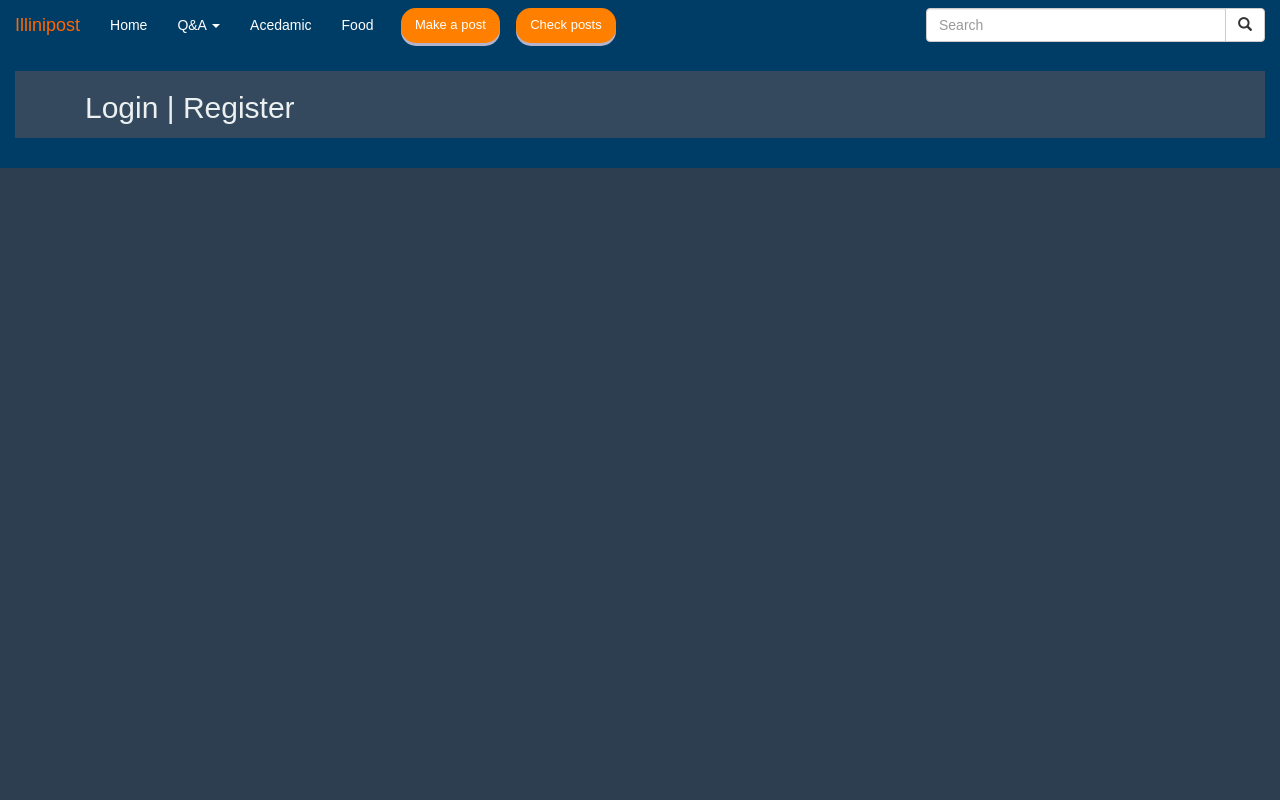
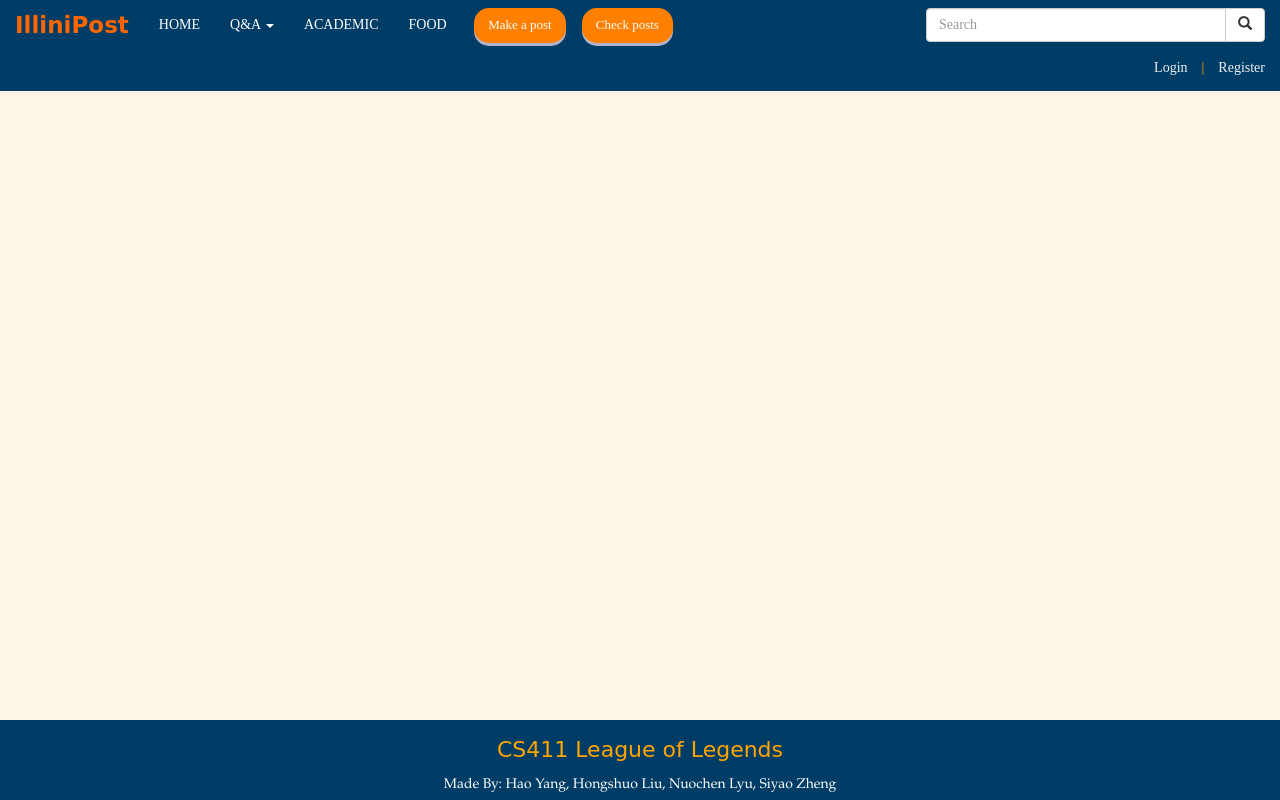
Before and after one commit to HaoYang0000/illinipost, a Laravel app: page / in a window 1280 px wide. Run offline with Laravel 8, Linux system fonts and the light colour scheme; settings files or empty folders that the repository lacks are supplied; some libraries are stand-ins or nearby versions.

Commit message:
change
lol

```diff
--- a/public/css/navigation_bar/nav-bar-element.css
+++ b/public/css/navigation_bar/nav-bar-element.css
@@ -3,16 +3,22 @@ nav#nav-bar-element{
 }
 nav#nav-bar-element a.navbar-brand{
     color: #ff6600;
+    font-size: 23px;
+    font-family:cursive;
+    font-weight: bold;
 }
 nav#nav-bar-element a.nav-text-one{
     color: white;
+    font-family: Charcoal;
 }
 nav#nav-bar-element li.nav-text-background:hover{
     background-color: #ff6600;
+    font-family: Charcoal;
 }
 nav#nav-bar-element{
     position:fixed;
     width: 100%;
+    font-family: Charcoal;
 }
 nav#nav-bar-element a.create-post-button{
     display: inline-block;
@@ -31,10 +37,10 @@ nav#nav-bar-element a.create-post-button{
     margin-left: 1%;
 }
 nav#nav-bar-element a.create-post-button:hover {
-  background-color: #2db300;
+  background-color:   #1E90FF;
 }
 nav#nav-bar-element a.create-post-button:active {
-  background-color: #2db300;
+  background-color:   #483D8B;
   box-shadow: 0 3px #666;
   transform: translateY(4px);
 }
@@ -52,25 +58,29 @@ body {
   margin: 0;
   padding: 0;
   font-family: Sans-serif;
-  background: #2c3e50;
+  background: #FDF5E6 ;
 }
 
 #wrap {
-  margin: 0 auto 30px;
+  margin: 0 auto 10px;
+`
 }
 
 #regbar {
-  height: 67px;
-  background: #34495e;
+  height: 30px;
+
 }
 
 #navthing {
-  margin-left: 50px;
+  position:absolute;
+  right: 10px;
+  margin-top: -6px;
+  font-weight:bold;
 }
 
-h2 {
-  padding: 20px;
-  color: #ecf0f1;
+h5 {
+  padding: 5px;
+  color: orange;
 }
 
 fieldset {
@@ -78,9 +88,11 @@ fieldset {
 }
 
 .login {
-  position: relative;
+  position:relative;
   width: 350px;
   display: none;
+  font-weight:bold;
+
 }
 .register {
   position: relative;
@@ -93,7 +105,7 @@ fieldset {
   border-left: 20px solid transparent;
   border-right: 20px solid transparent;
   border-bottom: 15px solid #ECF0F1;
-  left: 10%;
+  left: 2%;
   position: absolute;
   top: -10px;
 }
@@ -103,7 +115,7 @@ fieldset {
   border-left: 20px solid transparent;
   border-right: 20px solid transparent;
   border-bottom: 15px solid #ECF0F1;
-  left: 50%;
+  left: 25%;
   position: absolute;
   top: -10px;
 }
@@ -202,3 +214,12 @@ a {
 a:hover {
   color: #1abc9c;
 }
+.footer {
+  bottom: 0px;
+  position:fixed;
+  height:10%;
+  width:100%;
+  color: white;
+  text-align: center;
+  background-color:#003d66;
+}
--- a/resources/flat-ui-login/css/style.css
+++ b/resources/flat-ui-login/css/style.css
@@ -97,13 +97,13 @@ fieldset {
 }
 
 .green {
-  color: #1abc9c;
+  color: orange;
 }
 
 a {
-  color: #ecf0f1;
+  color: #FF4500  ;
   text-decoration: none;
 }
 a:hover {
-  color: #1abc9c;
+  color: white;
 }
--- a/resources/views/layout/footer.blade.php
+++ b/resources/views/layout/footer.blade.php
@@ -1 +1,4 @@
-<h1>This is Footer!</h1>
+<div class = "footer">
+	<p style="font-family: cursive; color: orange; font-size: 22px; margin-top: 14px;"> CS411 League of Legends </p>
+	<p style = "margin-bottom: 22px; font-family:Palatino;">Made By: Hao Yang, Hongshuo Liu, Nuochen Lyu, Siyao Zheng</p>
+</div>
--- a/resources/views/layout/navi_bar.blade.php
+++ b/resources/views/layout/navi_bar.blade.php
@@ -11,12 +11,12 @@
          <span class = "icon-bar"></span>
          <span class = "icon-bar"></span>
       </button>
-      <a class="navbar-brand" href="/">Illinipost</a>
+      <a class="navbar-brand" href="/">IlliniPost</a>
     </div>
    <div class = "collapse navbar-collapse" id="navbar-collapse">
 
       <ul class = "nav navbar-nav">
-         <li class="nav-text-background"><a class="nav-text-one" href="/">Home</a></li>
+         <li class="nav-text-background"><a class="nav-text-one" href="/">HOME</a></li>
          <li class="nav-text-background dropdown">
           <a class="dropdown-toggle nav-text-one" data-toggle="dropdown" href="#">Q&A
           <span class="caret"></span></a>
@@ -26,8 +26,8 @@
               <li class="nav-dropd-text-background"><a href="#">Page 1-3</a></li>
           </ul>
          </li>
-      	 <li class="nav-text-background"><a class="nav-text-one" href="#">Acedamic</a></li>
-      	 <li class="nav-text-background"><a class="nav-text-one" href="#">Food</a></li>
+         <li class="nav-text-background"><a class="nav-text-one" href="#">ACADEMIC</a></li>
+         <li class="nav-text-background"><a class="nav-text-one" href="#">FOOD</a></li>
       </ul>
       <a class="btn navbar-btn create-post-button" href="./create_post">Make a post</a>
       <a class="btn navbar-btn create-post-button" href="./check_post">Check posts</a>\
@@ -46,7 +46,7 @@
       <div id="wrap">
         <div id="regbar">
           <div id="navthing">
-            <h2><a href="#" id="loginform">Login</a> | <a href="#" id="registerform">Register</a></h2>
+              <h5><a  href="#" id="loginform">Login</a>&nbsp&nbsp&nbsp&nbsp|&nbsp&nbsp&nbsp&nbsp<a href="#" id="registerform">Register</a> </h5>
           <div class="login">
               <div class="arrow-up"></div>
               <div class="formholder">
```
Lines whose indentation alone changed are shown as unchanged.
